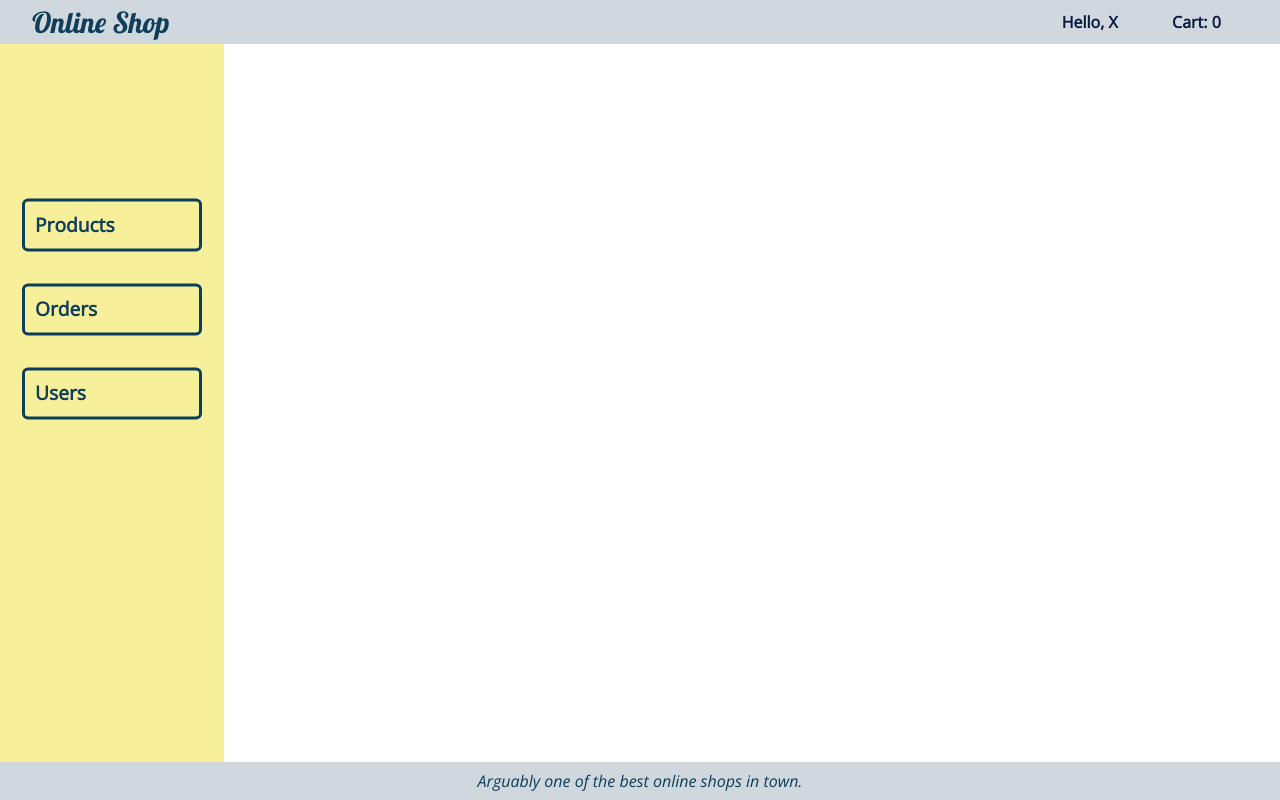
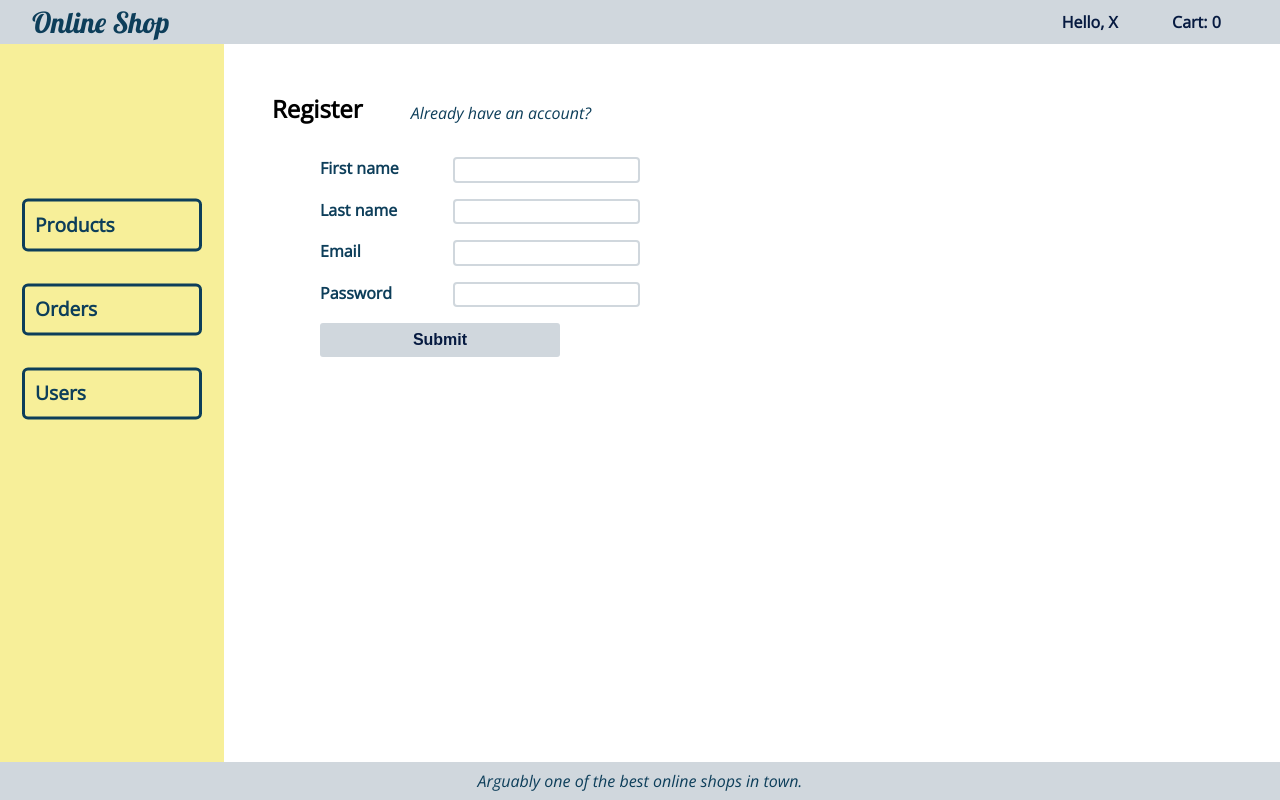
Before and after one commit to Andrei0872/online-shop, an Angular app in the folder client/: page /auth in a window 1280 px wide. Before the commit this address led to /. Built offline with nearby package versions, Linux system fonts and the light colour scheme.

Commit message:
feat: add basic `register` and `login` functionalities

```diff
--- a/client/src/app/app-routing.module.ts
+++ b/client/src/app/app-routing.module.ts
@@ -9,6 +9,10 @@ const routes: Routes = [
   {
     path: 'orders',
     loadChildren: () => import('./order/order.module').then(m => m.OrderModule)
+  },
+  {
+    path: 'auth',
+    loadChildren: () => import('./auth/auth.module').then(m => m.AuthModule)
   }
 ];
 
--- /dev/null
+++ b/client/src/app/auth/auth-routing.module.ts
@@ -0,0 +1,11 @@
+import { NgModule } from '@angular/core';
+import { RouterModule, Routes } from '@angular/router';
+import { AuthComponent } from './auth.component';
+
+const routes: Routes = [{ path: '', component: AuthComponent }];
+
+@NgModule({
+  imports: [RouterModule.forChild(routes)],
+  exports: [RouterModule]
+})
+export class AuthRoutingModule { }
--- /dev/null
+++ b/client/src/app/auth/auth.component.html
@@ -0,0 +1,30 @@
+<section class="auth">
+  <div class="auth__header">
+    <h1>{{ headerContent }}</h1>
+    <span (click)="changeMode()">{{ changeModeMessage }}</span>
+  </div>
+
+  <div class="auth__body">
+    <form
+      #f="ngForm"
+      (ngSubmit)="onSubmit(f.value)"
+      [formGroup]="form"
+      class="auth__form"
+    >
+      <div
+      *ngFor="let authField of authFields"
+      class="form-control"
+      >
+        <label [for]="authField.propName">{{ authField.humanReadableName }}</label>
+        <input
+          type="text"
+          [id]="authField.propName"
+          [name]="authField.propName"
+          [formControlName]="authField.propName"
+        >
+      </div>
+
+      <button class="auth__submit button" type="submit">Submit</button>
+    </form>
+  </div>
+</section>
--- /dev/null
+++ b/client/src/app/auth/auth.component.scss
@@ -0,0 +1,47 @@
+:host {
+  height: 100%;
+  display: flex;
+  justify-content: center;
+  padding-top: 3rem;
+}
+
+.auth {
+  width: 100%;
+  display: flex;
+  flex-direction: column;
+  gap: 2rem;
+
+  &__header {
+    padding-inline-start: 3rem;
+    display: flex;
+    align-items: center;
+    gap: 3rem;
+
+    & > span {
+      font-style: italic;
+      color: var(--dark-blue-2-color);
+      cursor: pointer;
+      transform: translateY(20%);
+
+      &:hover {
+        text-decoration: underline;
+      }
+    }
+  }
+
+  &__body {
+    height: 100%;
+  }
+
+  &__form {
+    height: 100%;
+    display: flex;
+    flex-direction: column;
+    gap: 1rem;
+    padding-inline-start: 6rem;
+  }
+
+  &__submit {
+    width: 15rem;
+  }
+}
--- /dev/null
+++ b/client/src/app/auth/auth.component.ts
@@ -0,0 +1,110 @@
+import { Component, OnInit } from '@angular/core';
+import { AbstractControl, FormBuilder, FormControl, FormControlDirective, FormGroup, NgForm } from '@angular/forms';
+import { Router } from '@angular/router';
+import { AuthField, LoginBody, RegisterBody } from './auth.model';
+import { AuthService } from './auth.service';
+
+const LOGIN_FIELDS: AuthField[] = [
+  {
+    propName: 'email',
+    humanReadableName: 'Email',
+    defaultValue: '',
+  },
+  {
+    propName: 'password',
+    humanReadableName: 'Password',
+    defaultValue: '',
+  }
+];
+
+const REGISTER_FIELDS: AuthField[] = [
+  {
+    propName: 'firstName',
+    humanReadableName: 'First name',
+    defaultValue: '',
+  },
+  {
+    propName: 'lastName',
+    humanReadableName: 'Last name',
+    defaultValue: '',
+  }
+].concat(LOGIN_FIELDS);
+
+@Component({
+  selector: 'app-auth',
+  templateUrl: './auth.component.html',
+  styleUrls: ['./auth.component.scss']
+})
+export class AuthComponent implements OnInit {
+  private isRegisterMode = true;
+
+  form: FormGroup;
+
+  LOGIN_FIELDS = LOGIN_FIELDS;
+  REGISTER_FIELDS = REGISTER_FIELDS;
+
+  get authFields (): AuthField[] {
+    return this.isRegisterMode ? REGISTER_FIELDS : LOGIN_FIELDS;
+  }
+
+  get headerContent () {
+    return this.isRegisterMode ? 'Register' : 'Log in';
+  }
+
+  get changeModeMessage () {
+    return this.isRegisterMode
+      ? 'Already have an account?'
+      : `Don't have an account yet?`;
+  }
+
+  constructor (
+    private fb: FormBuilder,
+    private authService: AuthService,
+    private router: Router
+  ) {
+    this.form = this.fb.group(this.getFieldsForFormGroup());
+  }
+
+  ngOnInit(): void {
+  }
+
+  private getFieldsForFormGroup(): { [k: string]: AbstractControl } {
+    return this.authFields.reduce(
+      (acc, crtField) => ({
+        ...acc,
+        [crtField.propName]: this.fb.control(crtField.defaultValue),
+      }),
+      {}
+    );
+  }
+
+  private refreshFormGroup () {
+    this.form.reset();
+    this.form = this.fb.group(this.getFieldsForFormGroup());
+  }
+
+  onSubmit (formValues: any) {
+    console.log(formValues);
+
+    let body;
+    let fnToCall;
+    if (this.isRegisterMode) {
+      body = formValues as RegisterBody;
+      fnToCall = this.authService.attemptRegister.bind(this.authService, body);
+    } else {
+      body = formValues as LoginBody;
+      fnToCall = this.authService.attemptLogin.bind(this.authService, body);
+    }
+
+    fnToCall().subscribe({
+      next: () => this.router.navigateByUrl('/products'),
+      error: (errObj) => alert(errObj.error.error)
+    });
+  }
+
+  changeMode () {
+    this.isRegisterMode = !this.isRegisterMode;
+
+    this.refreshFormGroup();
+  }
+}
--- /dev/null
+++ b/client/src/app/auth/auth.service.ts
@@ -0,0 +1,45 @@
+import { HttpClient } from '@angular/common/http';
+import { Inject, Injectable } from '@angular/core';
+import { BehaviorSubject, tap } from 'rxjs';
+import { Environment, ENV_CONFIG } from '../tokens';
+import { LoginBody, RegisterBody } from './auth.model';
+
+const TOKEN_KEY = 'token';
+
+@Injectable({
+  providedIn: 'root'
+})
+export class AuthService {
+  private URL;
+  private authState = new BehaviorSubject(localStorage.getItem(TOKEN_KEY));
+
+  constructor(
+    @Inject(ENV_CONFIG) env: Environment,
+    private httpClient: HttpClient,
+  ) {
+    this.URL = `${env.API_URL}/api/user`;
+  }
+
+  private saveToken (token: string) {
+    this.authState.next(token);
+    localStorage.setItem(TOKEN_KEY, token);
+  }
+
+  attemptLogin (body: LoginBody) {
+    return this.httpClient.post(
+      `${this.URL}/login`,
+      body,
+    ).pipe(
+      tap(response => this.saveToken((response as any).data.token))
+    );
+  }
+
+  attemptRegister (body: RegisterBody) {
+    return this.httpClient.post(
+      `${this.URL}/register`,
+      body,
+    ).pipe(
+      tap(response => this.saveToken((response as any).data.token))
+    );
+  }
+}
```
Also changed, not shown: client/src/app/auth/auth.model.ts (added, +17 -0 lines), client/src/app/auth/auth.module.ts (added, +20 -0 lines), 2 other files (tests, documents, lock files or other folders).
